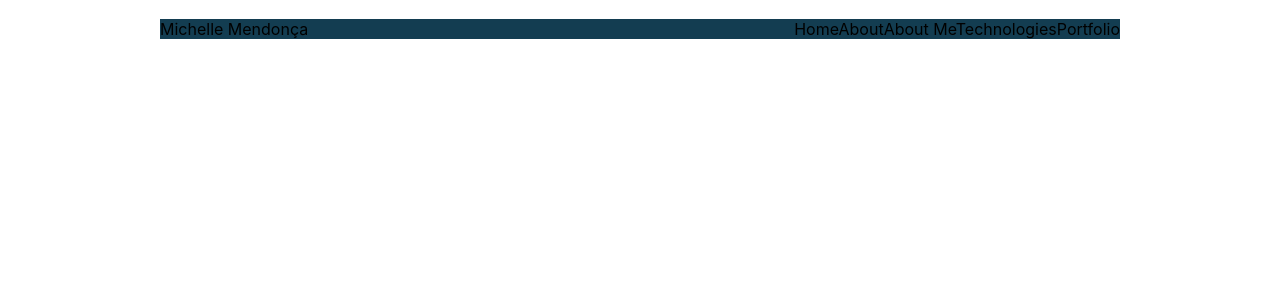
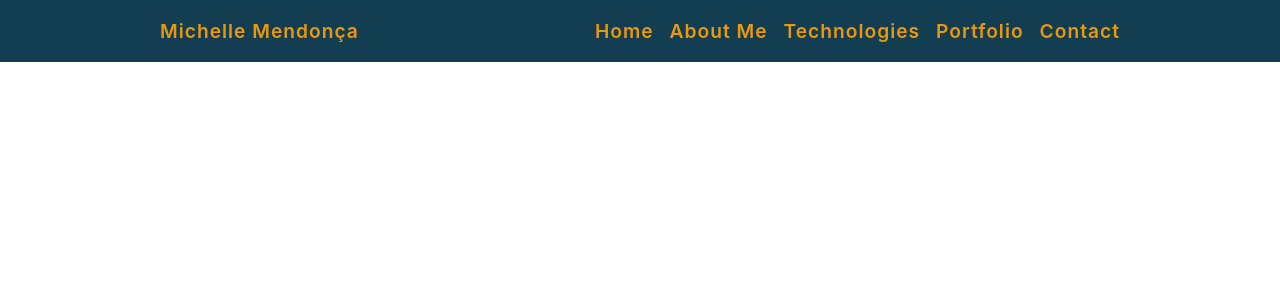
Before and after one commit to michaloumen/portfolio, a React (Create React App) app: page / in a window 1280 px wide. Shown: the top 300 px of the page. Built offline with nearby package versions, Linux system fonts and the light colour scheme.

Commit message:
start navbar

```diff
--- a/src/App.css
+++ b/src/App.css
@@ -13,7 +13,3 @@ p {
   /* this makes the box not include extra size when adding "padding" */
   box-sizing: border-box;
 }
-
-body {
-  padding: 1.2rem 10rem;
-}
--- a/src/screens/Navbar/index.jsx
+++ b/src/screens/Navbar/index.jsx
@@ -6,11 +6,11 @@ const Navbar = () => {
     <S.NavbarContainer>
       <S.NavbarName>Michelle Mendonça</S.NavbarName>
       <S.NavbarLinksContainer>
-        <a>Home</a>
-        <a>About</a>
-        <a>About Me</a>
-        <a>Technologies</a>
-        <a>Portfolio</a>
+        <a href='#home'>Home</a>
+        <a href='#aboutme'>About Me</a>
+        <a href='#technolegies'>Technologies</a>
+        <a href='#portfolio'>Portfolio</a>
+        <a href='#contact'>Contact</a>
       </S.NavbarLinksContainer>
     </S.NavbarContainer>
   );
--- a/src/screens/Navbar/styles.js
+++ b/src/screens/Navbar/styles.js
@@ -1,17 +1,34 @@
 import styled from 'styled-components';
-import bla from '../../styles/color';
+import { color, font, space } from '../../styles';
 
 export const NavbarContainer = styled.div`
   display: flex;
   justify-content: space-between;
   align-items: center;
-  background-color: ${bla.midnightBlue};
+  letter-spacing: 1px;
+  background-color: ${color.midnightBlue};
+  padding: ${space.pagePadding};
+  color: ${color.tangerineOrange};
+  font-size: ${font.fontSize};
+  font-weight: ${font.fontWeight};
+`;
+
+export const NavbarLinksContainer = styled.div`
+  display: flex;
+  gap: ${space.gap};
+
+  a {
+    text-decoration: none;
+    transition: all 0.3s ease-in-out;
+    color: ${color.tangerineOrange};
+
+    &:hover {
+      transform: translateY(-5px);
+      color: ${color.goldenYellow};
+    }
+  }
 `;
 
 export const NavbarName = styled.div`
 
 `;
-
-export const NavbarLinksContainer = styled.div`
-
-`;
--- a/src/styles/color.js
+++ b/src/styles/color.js
@@ -1,8 +1,9 @@
-/* eslint-disable import/no-anonymous-default-export */
-export default {
+const colors = {
   midnightBlue: '#133D51',
   sageGreen: '#678A7D',
   goldenYellow: '#F3C781',
   tangerineOrange: '#EA980E',
   rustRed: '#A6321A'
 };
+
+export default colors;
--- /dev/null
+++ b/src/styles/font.js
@@ -0,0 +1,8 @@
+const font = {
+  fontSize: '1.2rem',
+  fontWeight: '600'
+};
+// avaliar depois se tá usando isso em outros lugares
+// se não, faz sentido aplicar direto
+
+export default font;
--- /dev/null
+++ b/src/styles/index.js
@@ -0,0 +1,5 @@
+import color from './color';
+import font from './font';
+import space from './space';
+
+export { color, font, space };
--- a/src/styles/space.js
+++ b/src/styles/space.js
@@ -1,4 +1,6 @@
-/* eslint-disable import/no-anonymous-default-export */
-export default {
-  pagePadding: '1.2rem 10rem'
+const space = {
+  pagePadding: '1.2rem 10rem',
+  gap: '1rem'
 };
+
+export default space;
```
